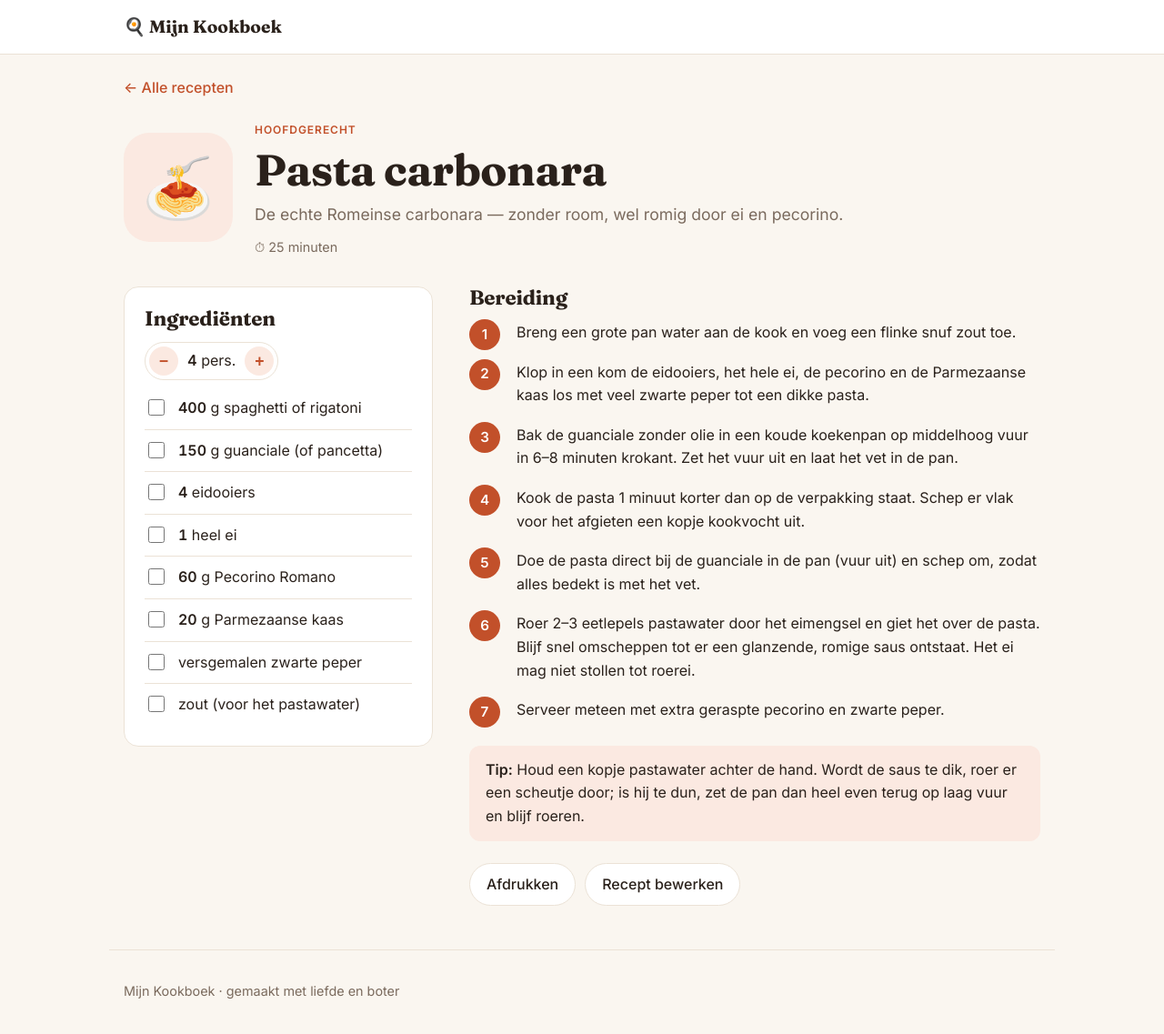
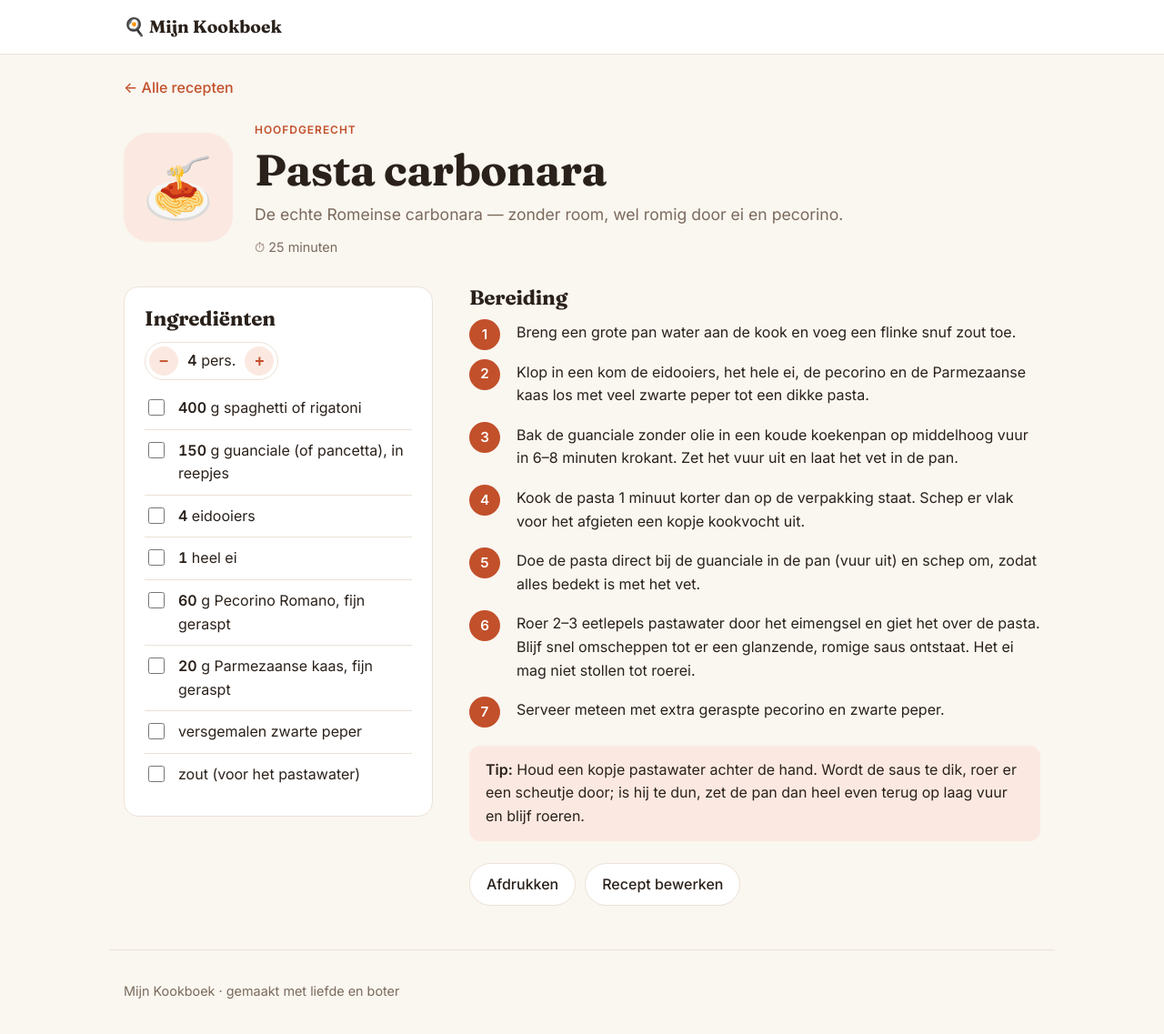
Before and after one commit to slampe682-sudo/kookboek, a Jekyll site: the page built from _recepten/pasta-carbonara.md, in a window 1280 px wide and 1155 px high. Shown: the top 1137 px of the window at 91% size. Built offline with Jekyll 4.4.1, drawn with Linux system fonts in a browser that asks for light colours.

Commit message:
Ingrediënten met komma tussen aanhalingstekens

```diff
--- a/_recepten/pasta-carbonara.md
+++ b/_recepten/pasta-carbonara.md
@@ -7,11 +7,11 @@ porties: 4
 beschrijving: De echte Romeinse carbonara — zonder room, wel romig door ei en pecorino.
 ingredienten:
   - { hoeveelheid: 400, eenheid: g, naam: spaghetti of rigatoni }
-  - { hoeveelheid: 150, eenheid: g, naam: guanciale (of pancetta), in reepjes }
+  - { hoeveelheid: 150, eenheid: g, naam: "guanciale (of pancetta), in reepjes" }
   - { hoeveelheid: 4, eenheid: "", naam: eidooiers }
   - { hoeveelheid: 1, eenheid: "", naam: heel ei }
-  - { hoeveelheid: 60, eenheid: g, naam: Pecorino Romano, fijn geraspt }
-  - { hoeveelheid: 20, eenheid: g, naam: Parmezaanse kaas, fijn geraspt }
+  - { hoeveelheid: 60, eenheid: g, naam: "Pecorino Romano, fijn geraspt" }
+  - { hoeveelheid: 20, eenheid: g, naam: "Parmezaanse kaas, fijn geraspt" }
   - { naam: versgemalen zwarte peper }
   - { naam: zout (voor het pastawater) }
 tip: Houd een kopje pastawater achter de hand. Wordt de saus te dik, roer er een scheutje door; is hij te dun, zet de pan dan heel even terug op laag vuur en blijf roeren.
```
Also changed, not shown: README.md.
